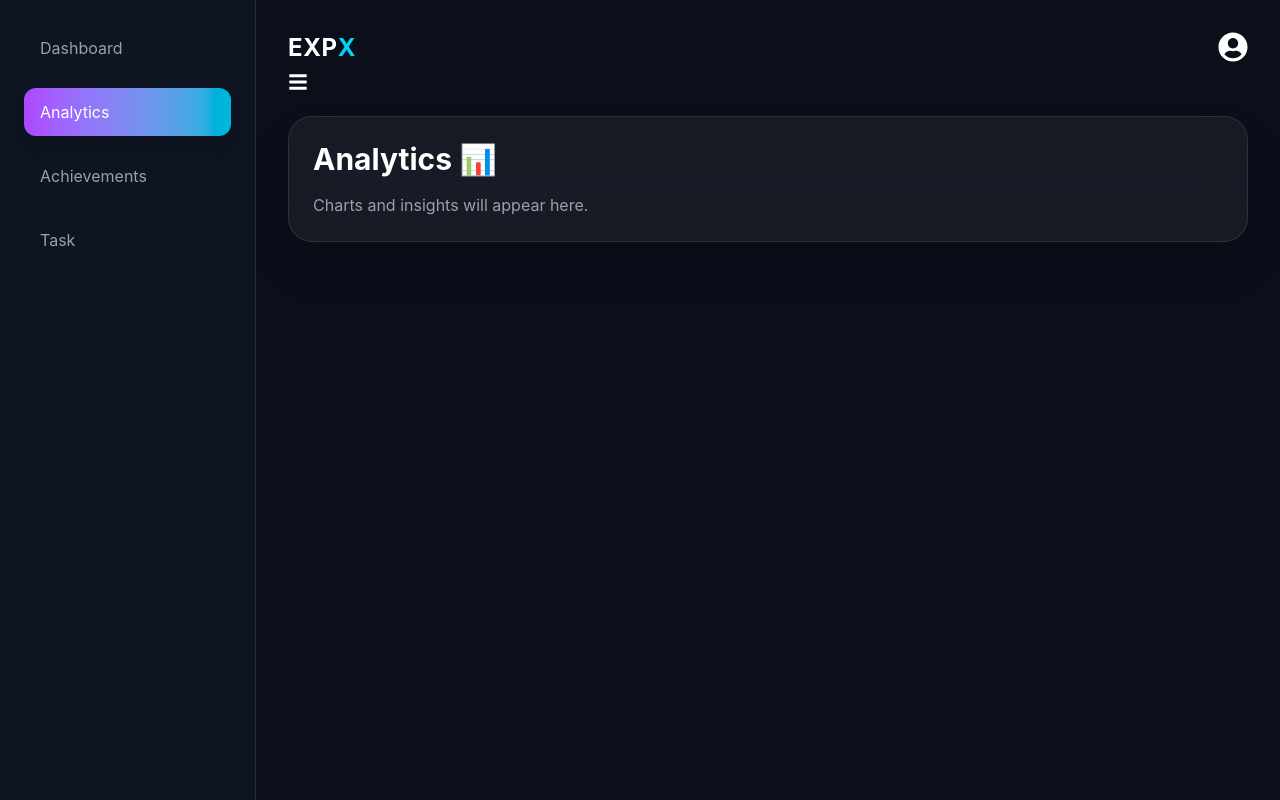
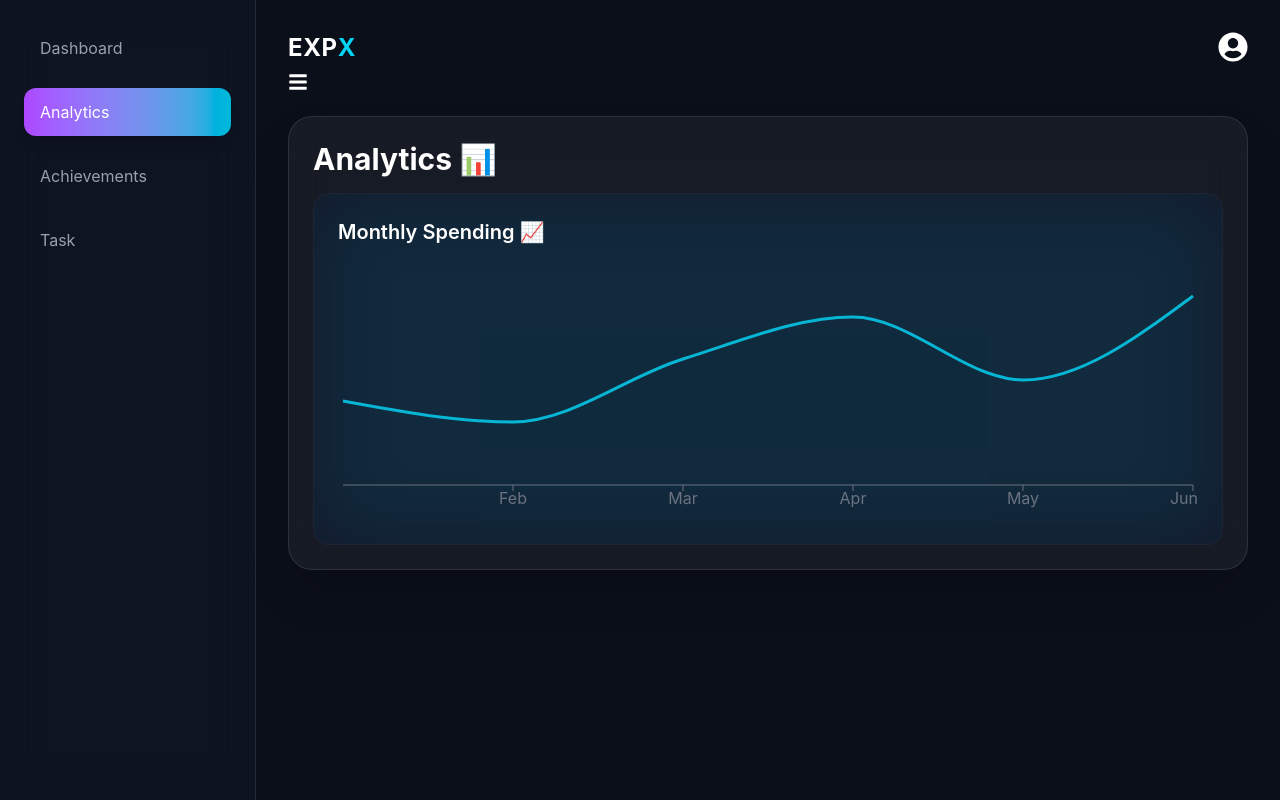
Before and after one commit to Charlie-ai786/Expense-Tracker, a React (Vite) app: page /analytics in a window 1280 px wide. Built offline with nearby package versions, Linux system fonts and the light colour scheme.

Commit message:
Analytics page linechart added

```diff
--- a/src/pages/Analytics.jsx
+++ b/src/pages/Analytics.jsx
@@ -1,10 +1,10 @@
+import LineChartCard from "../components/charts/LineChartCard";
+
 const Analytics = () => {
   return (
     <div>
       <h1 className="text-3xl font-bold mb-4">Analytics 📊</h1>
-      <p className="text-gray-400">
-        Charts and insights will appear here.
-      </p>
+      <LineChartCard />
     </div>
   );
 };
--- a/src/pages/Dashboard.jsx
+++ b/src/pages/Dashboard.jsx
@@ -58,7 +58,7 @@ const Dashboard = () => {
       </div>
 
       {/* Chart */}
-      <LineChartCard expenses={expenses} />
+      {/* <LineChartCard expenses={expenses} /> */}
 
       {/* Expense Table */}
       <ExpenseTable expenses={expenses} />
```
